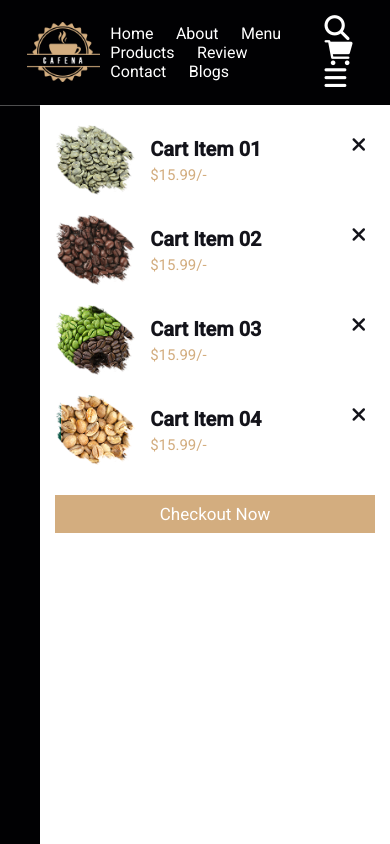
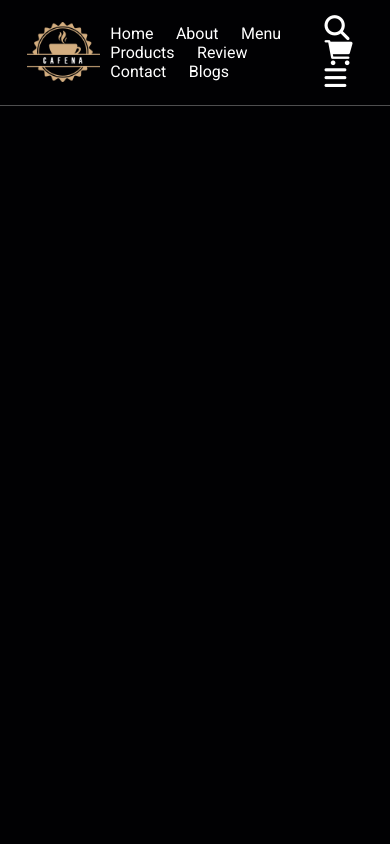
Before and after one commit to mohammedterfa/Coffee-Website, a plain HTML site: page index.html in a window 390 px wide. Drawn offline with Linux system fonts and the light colour scheme.

Commit message:
responsive navbar

```diff
--- a/css/style.css
+++ b/css/style.css
@@ -139,7 +139,7 @@ body{
 
 .header .cart-items-container{
     position: absolute;
-    top:100%; right:0;
+    top:100%; right:-100%;
     height: calc(100vh - 9.5rem);
     width: 35rem;
     background: #fff;
@@ -192,3 +192,34 @@ body{
     width: 100%;
     text-align: center;
 }
+
+
+
+
+
+
+
+
+
+
+
+
+
+
+
+
+
+
+
+
+
+
+
+
+
+
+
+/* media queries */
+@media (max-width:991px){
+
+}
```
